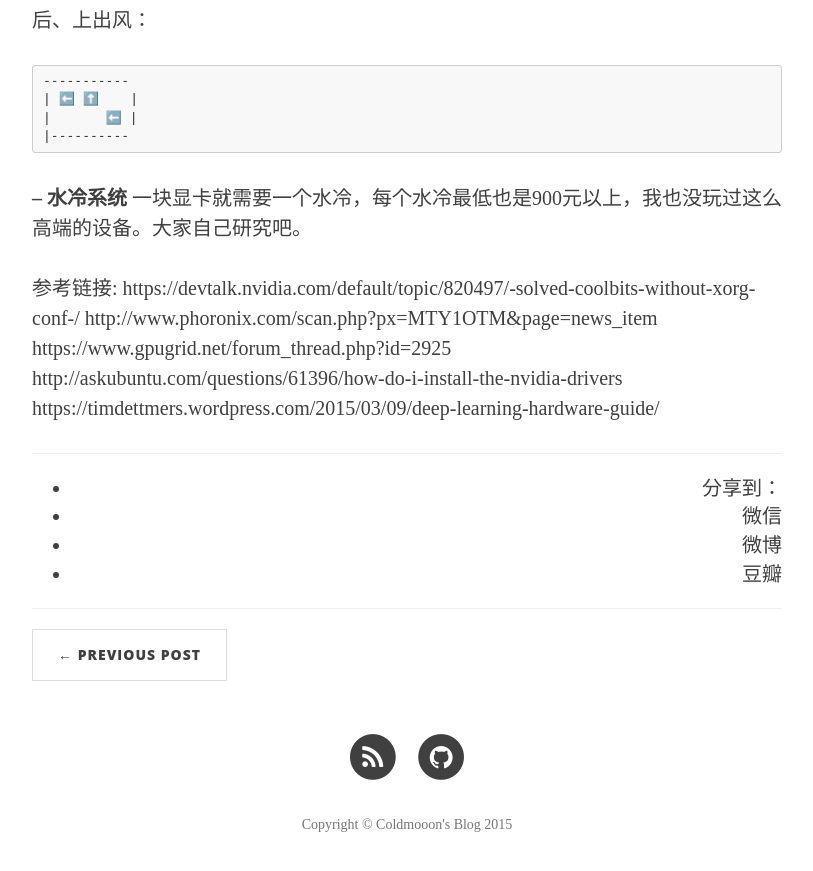
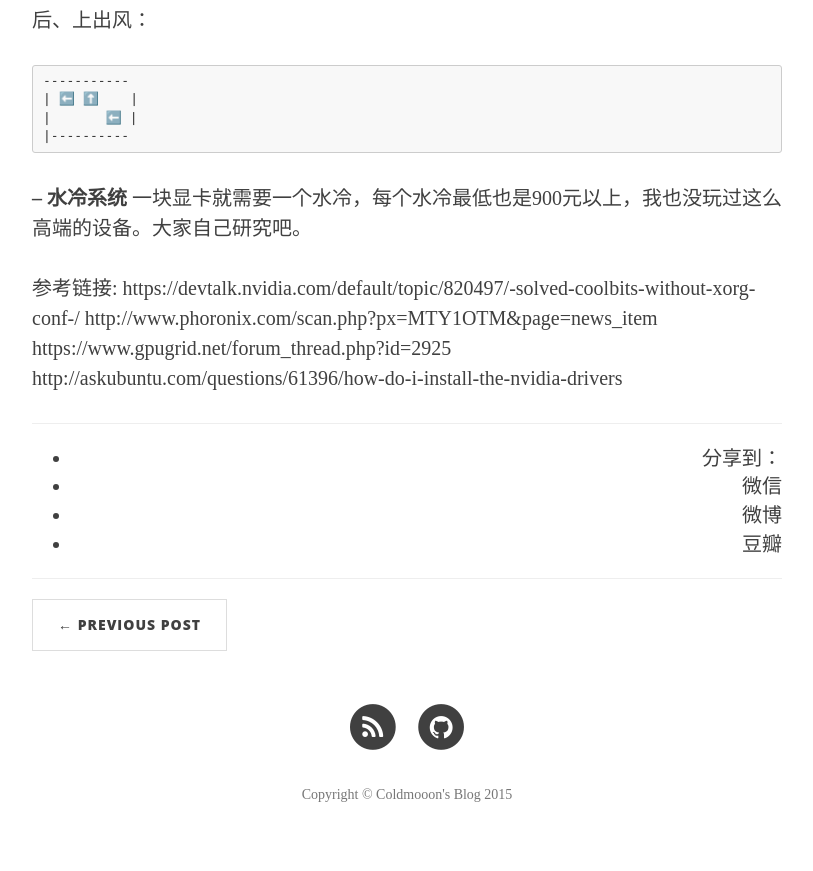
Before and after one commit to Coldmooon/coldmooon.github.io, a Jekyll site: the page built from _posts/2015-08-03-caffe_install.markdown, in a window 1280 px wide and 900 px high, scrolled down 15404 px. Shown: the top 871 px of the window, without its empty margins (233-1046 px from the left). Built offline with Jekyll 4.4.1, drawn with Linux system fonts in a browser that asks for light colours; nearby versions of some CDN libraries; comment, search, counter and statistics services are not loaded; part of the change alters nothing that is shown.

Commit message:
Revert "add one reference link in chapter cooling"
This reverts commit 24a093973a97a1b9a5308212895c6302ea4e8fa5.

```diff
--- a/_posts/2015-08-03-caffe_install.markdown
+++ b/_posts/2015-08-03-caffe_install.markdown
@@ -615,4 +615,3 @@ https://devtalk.nvidia.com/default/topic/820497/-solved-coolbits-without-xorg-co
 http://www.phoronix.com/scan.php?px=MTY1OTM&page=news_item
 https://www.gpugrid.net/forum_thread.php?id=2925
 http://askubuntu.com/questions/61396/how-do-i-install-the-nvidia-drivers
-https://timdettmers.wordpress.com/2015/03/09/deep-learning-hardware-guide/
```
